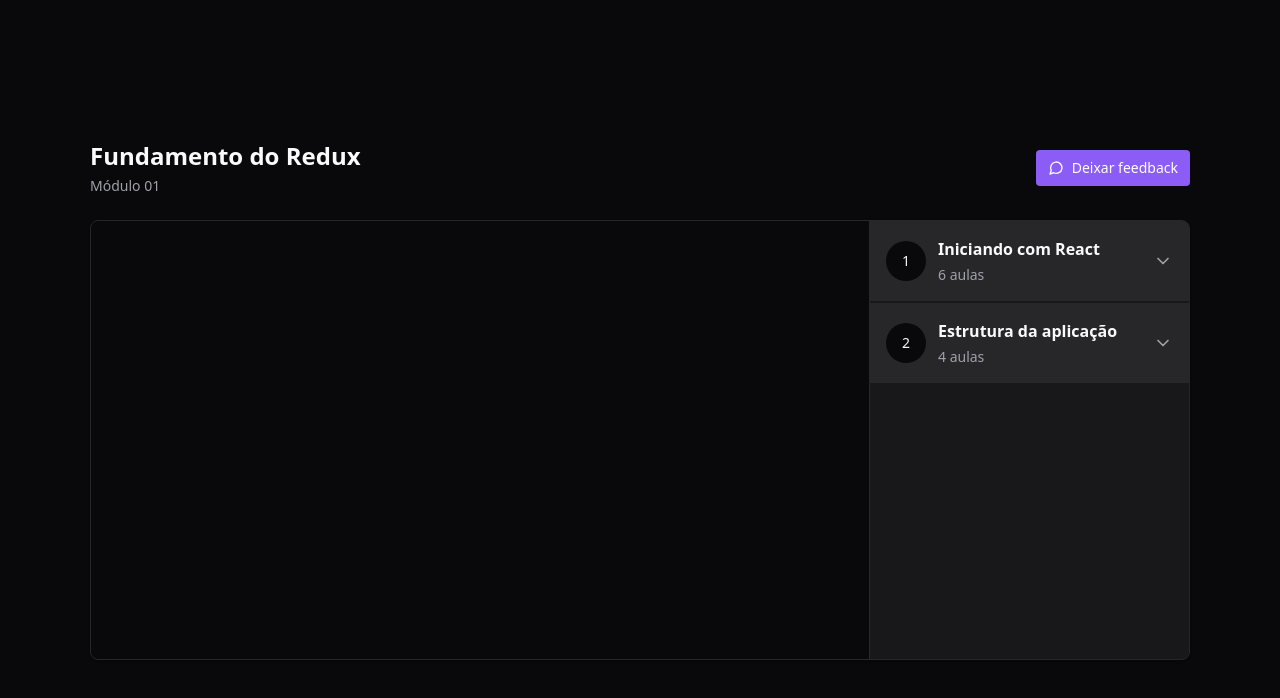
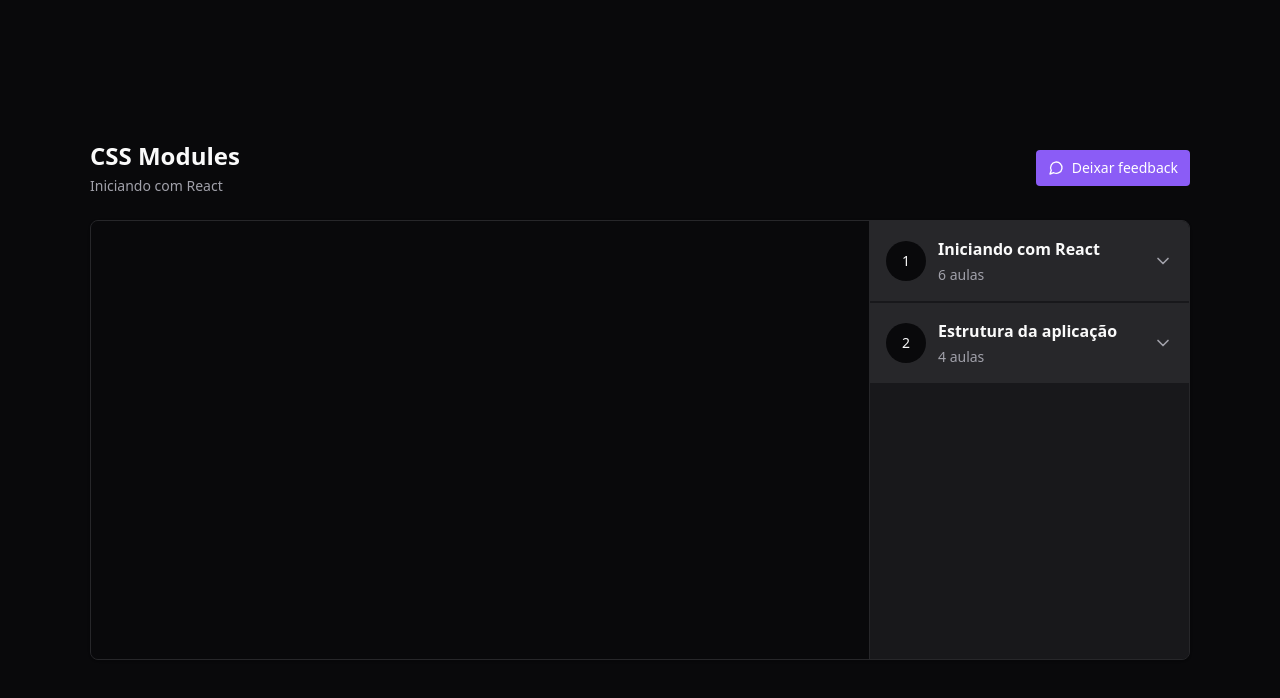
Before and after one commit to jfilipedias/react-redux-zustand, a React (Vite) app: page / in a window 1280 px wide. Shown: the top 698 px of the page. Built offline with nearby package versions, Linux system fonts and the light colour scheme.

Commit message:
feat: Adds visual feedback to lesson changes

```diff
--- a/src/components/header.tsx
+++ b/src/components/header.tsx
@@ -1,8 +1,19 @@
+import { useAppSelector } from '@/store'
+
 export function Header() {
+	const { currentModule, currentLesson } = useAppSelector((state) => {
+		const { currentModuleIndex, currentLessonIndex } = state.player
+
+		const currentModule = state.player.course.modules[currentModuleIndex]
+		const currentLesson = currentModule.lessons[currentLessonIndex]
+
+		return { currentModule, currentLesson }
+	})
+
 	return (
 		<div className="flex flex-col gap-1">
-			<h1 className="text-2xl font-bold">Fundamento do Redux</h1>
-			<span className="text-sm text-zinc-400">Módulo 01</span>
+			<h1 className="text-2xl font-bold">{currentLesson.title}</h1>
+			<span className="text-sm text-zinc-400">{currentModule.title}</span>
 		</div>
 	)
 }
--- a/src/components/lesson.tsx
+++ b/src/components/lesson.tsx
@@ -1,20 +1,25 @@
-import { Video } from 'lucide-react'
-import { useDispatch } from 'react-redux'
-import { play } from '@/store/slices/player'
+import { PlayCircle, Video } from 'lucide-react'
 
 interface LessonProps {
 	title: string
 	duration: string
+	isCurrent: boolean
 	onPlay: () => void
 }
 
-export function Lesson({ title, duration, onPlay }: LessonProps) {
+export function Lesson({ title, duration, isCurrent, onPlay }: LessonProps) {
 	return (
 		<button
-			className="flex items-center gap-3 text-sm text-zinc-400"
+			data-active={isCurrent}
+			className="flex items-center gap-3 text-sm text-zinc-400 data-[active=true]:text-emerald-400 enabled:hover:text-zinc-100"
 			onClick={onPlay}
+			disabled={isCurrent}
 		>
-			<Video className="text-zinc-500" size={16} />
+			{isCurrent ? (
+				<PlayCircle className="text-emerald-500" size={16} />
+			) : (
+				<Video className="text-zinc-500" size={16} />
+			)}
 			<span>{title}</span>
 			<span className="ml-auto font-mono text-xs text-zinc-500">
 				{duration}
--- a/src/components/module.tsx
+++ b/src/components/module.tsx
@@ -11,14 +11,19 @@
 }
 
 export function Module({ moduleIndex, title }: ModuleProps) {
+	const dispatch = useDispatch()
+
+	const { currentLessonIndex, currentModuleIndex } = useAppSelector((state) => {
+		const { currentLessonIndex, currentModuleIndex } = state.player
+
+		return { currentLessonIndex, currentModuleIndex }
+	})
+
 	const lessons = useAppSelector(
 		(state) => state.player.course.modules[moduleIndex].lessons,
 	)
 
 	const lessonsAmount = lessons.length
-
-	const dispatch = useDispatch()
-
 	return (
 		<Collapsible.Root className="group">
 			<Collapsible.Trigger className="flex w-full items-center gap-3 bg-zinc-800 p-4">
@@ -48,6 +53,10 @@
 							key={lesson.id}
 							title={lesson.title}
 							duration={lesson.duration}
+							isCurrent={
+								currentModuleIndex === moduleIndex &&
+								currentLessonIndex === lessonIndex
+							}
 							onPlay={() => dispatch(play([moduleIndex, lessonIndex]))}
 						/>
 					))}
```
